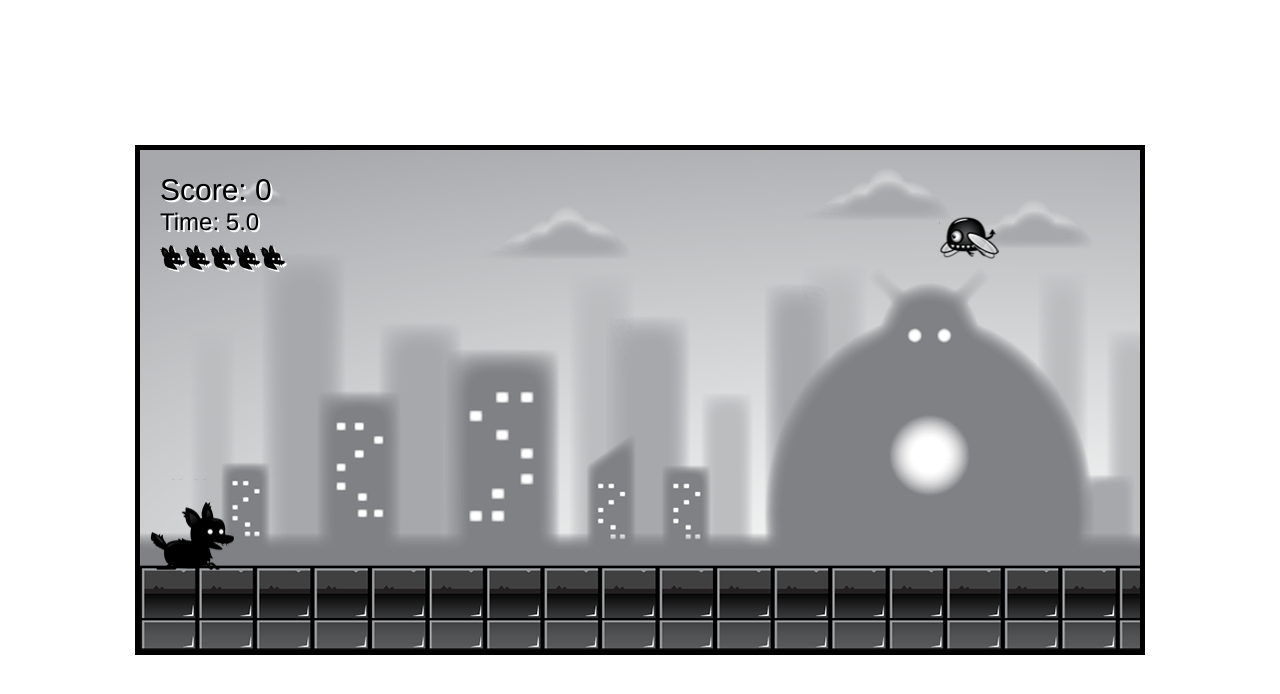
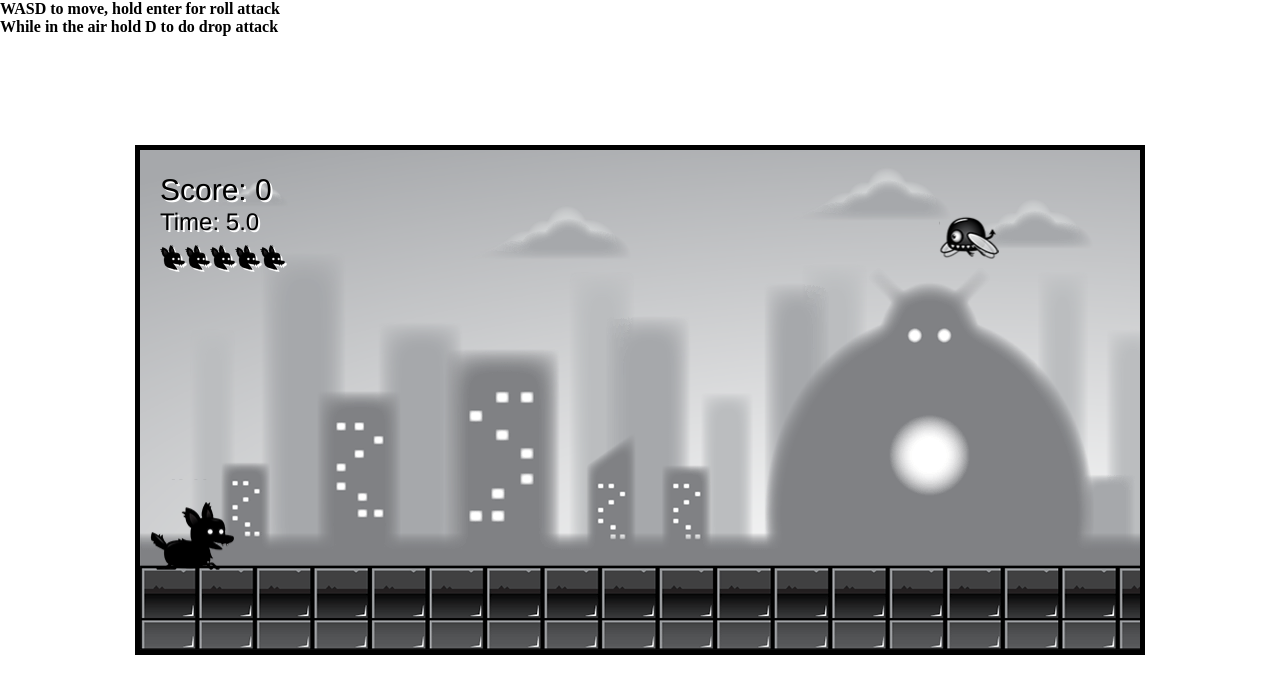
Before and after one commit to proxikal/dogma, a plain HTML site: page index.html in a window 1280 px wide. Drawn offline with Linux system fonts and the light colour scheme.

Commit message:
Add files via upload

```diff
--- a/index.html
+++ b/index.html
@@ -10,6 +10,8 @@
 <body>
     <canvas id="canvas1"></canvas>
 
+    <b>WASD to move, hold enter for roll attack</b><br />
+    <b>While in the air hold D to do drop attack</b>
     <!-- Hidden image assets for game -->
     <img id="player" src="assets/player.png">
 
```
